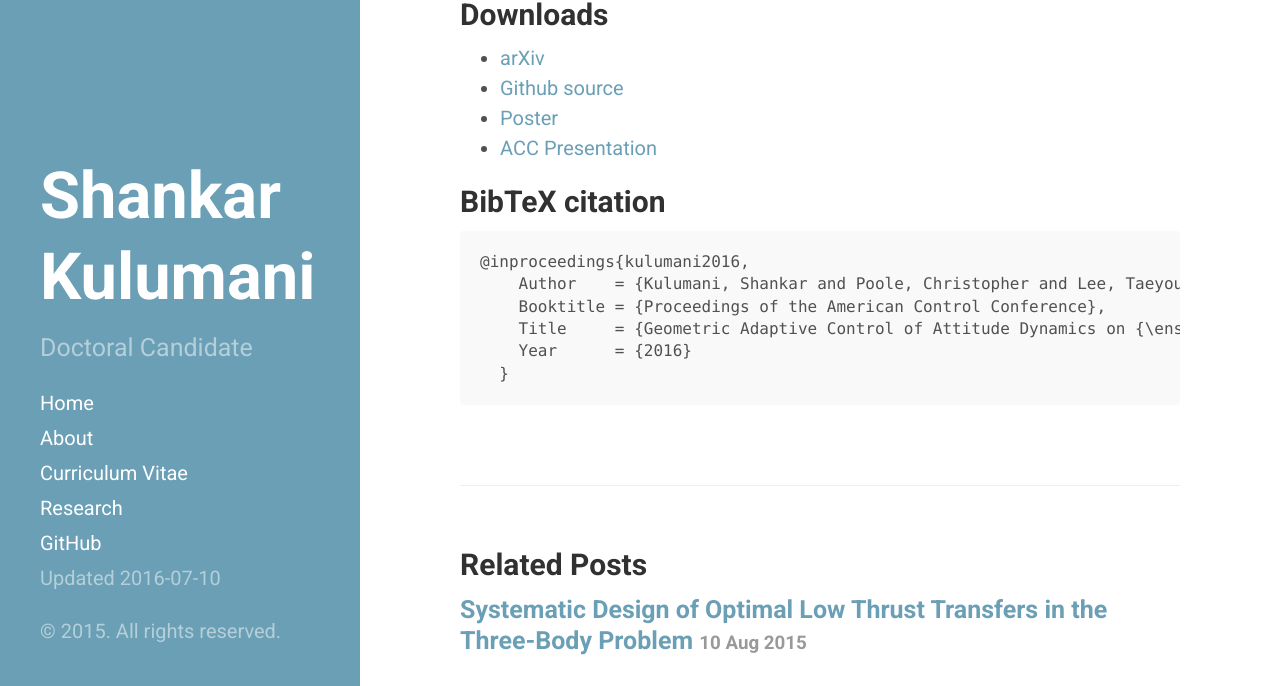
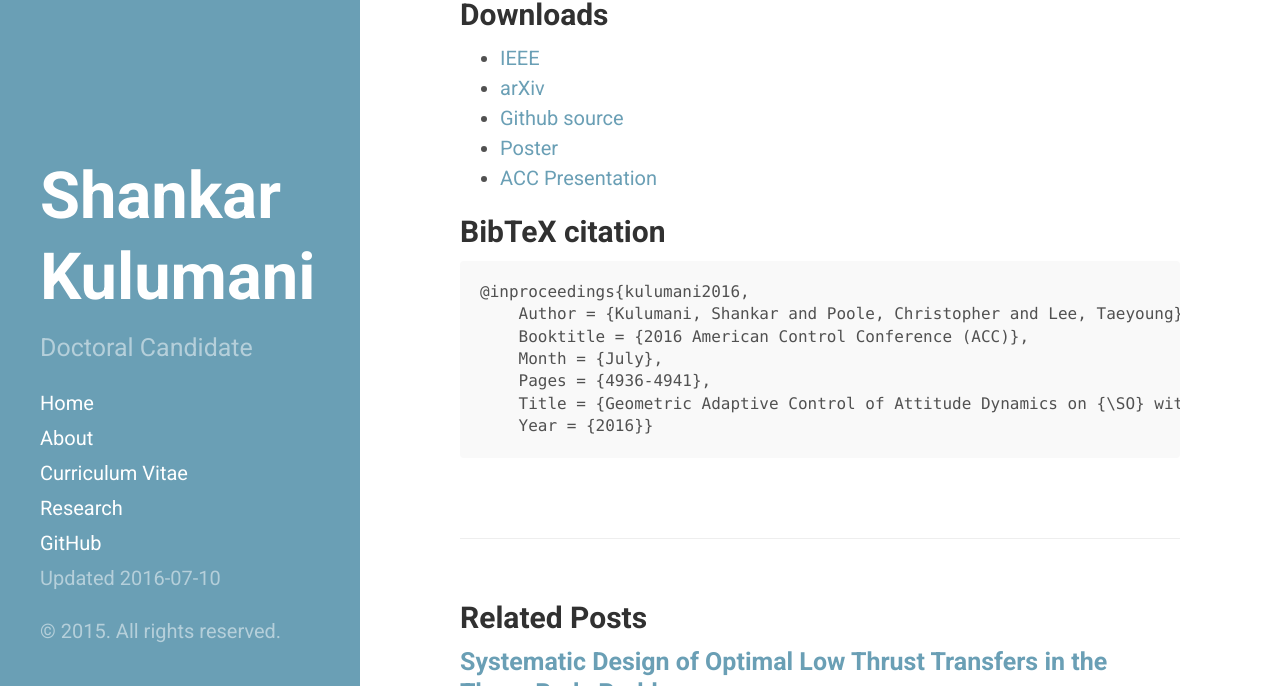
Before and after one commit to skulumani/skulumani.github.io, a Jekyll site: the page built from _posts/2015-10-09-2016ACC.md, in a window 1280 px wide and 900 px high, scrolled down 2108 px, cut to the strip 214-900 px from the top of the window. Built offline with Jekyll 4.4.1, drawn with Linux system fonts in a browser that asks for light colours; formulas are drawn with MathJax 3; some of the changed text lies outside the part shown.

Commit message:
Add IEEE link to ACC paper
Begin placing publications on CV page as well

```diff
--- a/_posts/2015-10-09-2016ACC.md
+++ b/_posts/2015-10-09-2016ACC.md
@@ -77,6 +77,7 @@ This video clip shows the hexrotor UAV rotating while avoiding the styrofoam obs
 
 ## Downloads
 
+* [IEEE](http://ieeexplore.ieee.org/xpl/articleDetails.jsp?arnumber=7526135&newsearch=true&queryText=shankar%20kulumani)
 * [arXiv](https://arxiv.org/abs/1602.04286)
 * [Github source](https://github.com/skulumani/2016_acc_manuscript)
 * [Poster](https://github.com/skulumani/2016_RD_poster/blob/master/poster.pdf)
@@ -85,8 +86,9 @@ This video clip shows the hexrotor UAV rotating while avoiding the styrofoam obs
 ## BibTeX citation
 
     @inproceedings{kulumani2016,
-        Author    = {Kulumani, Shankar and Poole, Christopher and Lee, Taeyoung},
-        Booktitle = {Proceedings of the American Control Conference},
-        Title     = {Geometric Adaptive Control of Attitude Dynamics on {\ensuremath{\mathsf{SO(3)}}} with State Inequality Constraints},
-        Year      = {2016}
-      }
+        Author = {Kulumani, Shankar and Poole, Christopher and Lee, Taeyoung},
+        Booktitle = {2016 American Control Conference (ACC)},
+        Month = {July},
+        Pages = {4936-4941},
+        Title = {Geometric Adaptive Control of Attitude Dynamics on {\SO} with State Inequality Constraints},
+        Year = {2016}}
```
Also changed, not shown: other parts of _posts/2015-10-09-2016ACC.md (+1 -1 lines), cv.md (+2 -0 lines).
